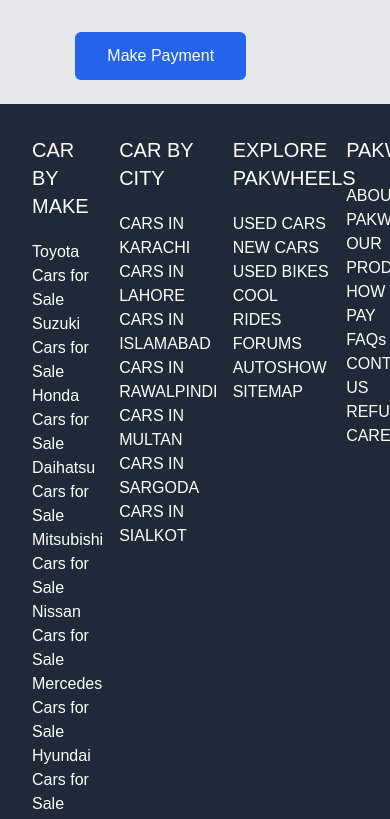
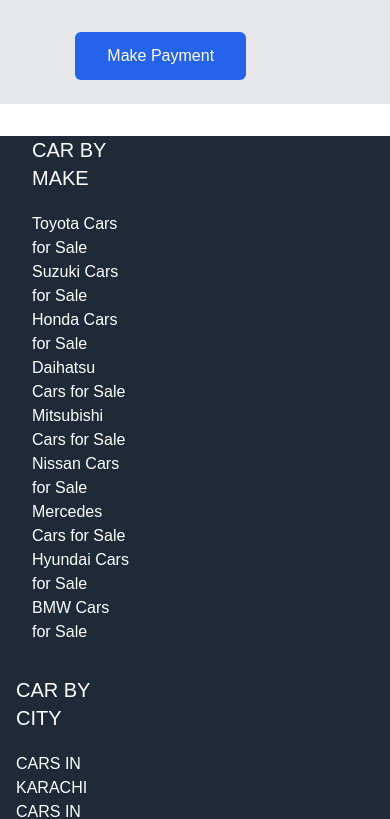
Before and after one commit to WANIYAYAYA/pakwheels-by-waniya, a Next.js app: page /gtr in a window 390 px wide. Shown: the part 1177-1996 px from the top of the page. Built offline with nearby package versions, Linux system fonts and the light colour scheme.

Commit message:
add responsives

```diff
--- a/src/app/components/Footer.tsx
+++ b/src/app/components/Footer.tsx
@@ -3,7 +3,7 @@
 const Footer = () => {
   return (
     <footer className="bg-gray-800 text-white">
-   <div className="flex flex-row space-x-4">
+   <div className="sm:flex sm:flex-row  grid-cols-2 space-x-4">
   <div className="flex ml-8 mt-8 flex-col w-1/4">
     <h4 className="text-xl mb-5">CAR BY MAKE</h4>
     <span>Toyota Cars for Sale</span>
--- a/src/app/page.tsx
+++ b/src/app/page.tsx
@@ -37,12 +37,13 @@
             POST YOUR AD
           </button>
         </div>
-
         <div className="or-divider flex flex-col items-center justify-center">
           <div className="border-l-2 border-t-2 border-b-2 h-16 mb-4"></div>
           <div className="text-gray-600 font-semibold">OR</div>
           <div className="border-l-2 border-t-2 border-b-2 h-16 mt-4"></div>
         </div>
+
+
 
         <div className="secbox flex flex-col items-center p-6 shadow-md rounded-md bg-gray-50">
           <h4 className="text-2xl font-semibold text-blue-600 mb-4">
@@ -80,7 +81,7 @@
         </div>
         <div className="border-t-2 w-5"></div>
         <div className="flex flex-col lg:flex-row justify-center  bg-gray-200 gap-8 mt-20 mb- ml-2">
-          <div className="car1 flex flex-col  items-center ml-7 p-4 bg-white rounded-md mb-5 shadow-md">
+          <div className="car1 flex flex-col  items-center  p-4 bg-white rounded-md mb-5 shadow-md">
             <Link href={"/mercedes"}>
               <Image
                 className="w-60 hover:scale-105 transition-transform"
```
Also changed, not shown: src/app/fonts/jaguar/page.tsx (renamed from src/app/jaguar/page.tsx), src/app/form/rolls/page.tsx (renamed from src/app/rolls/page.tsx).
